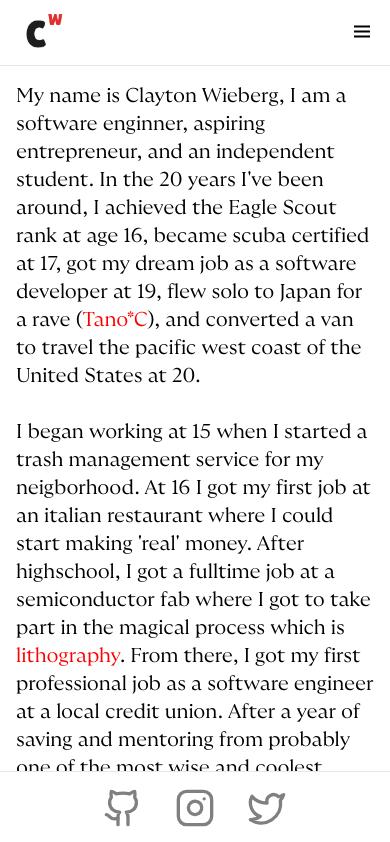
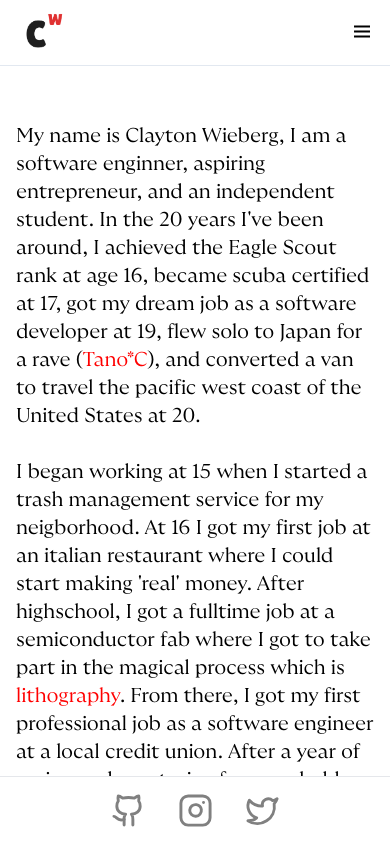
Before and after one commit to klayza/place-701, a SvelteKit app: page /about in a window 390 px wide. Shown: the top 842 px of the page. Built offline with nearby package versions, Linux system fonts and the light colour scheme.

Commit message:
font fix

```diff
--- a/src/routes/(app)/about/+page.svelte
+++ b/src/routes/(app)/about/+page.svelte
@@ -4,7 +4,7 @@
 
 	import { Github, Instagram, Twitter } from 'lucide-svelte';
 
-	const iconSize = 40;
+	const iconSize = 35;
 	const iconColor = '#808080'; // Gray color
 
 	const socialMediaAccounts = [
@@ -26,7 +26,7 @@
 
 <!-- <div class="flex h-screen justify-center items-center"><p class="text-5xl text-center">UNDER CONSTRUCTION</p></div> -->
 
-<div class="sm:p-4 p-2 m-2 sm:pt-24 text-xl sm:max-w-screen-lg sm:m-auto">
+<div class="sm:p-4 p-2 m-2 pt-12 pb-20 sm:pt-24 text-xl sm:max-w-screen-lg sm:m-auto">
 	<p>
 		My name is Clayton Wieberg, I am a software enginner, aspiring entrepreneur, and an independent student. In the {age} years I've been around, I achieved the Eagle Scout rank at age 16, became scuba certified at 17, got my dream job as a software developer at 19, flew solo to Japan for a rave (<a href="https://www.tano-c.net/">Tano*C</a>), and converted a van to travel the pacific west coast of the United States at 20.
 	</p>
```
